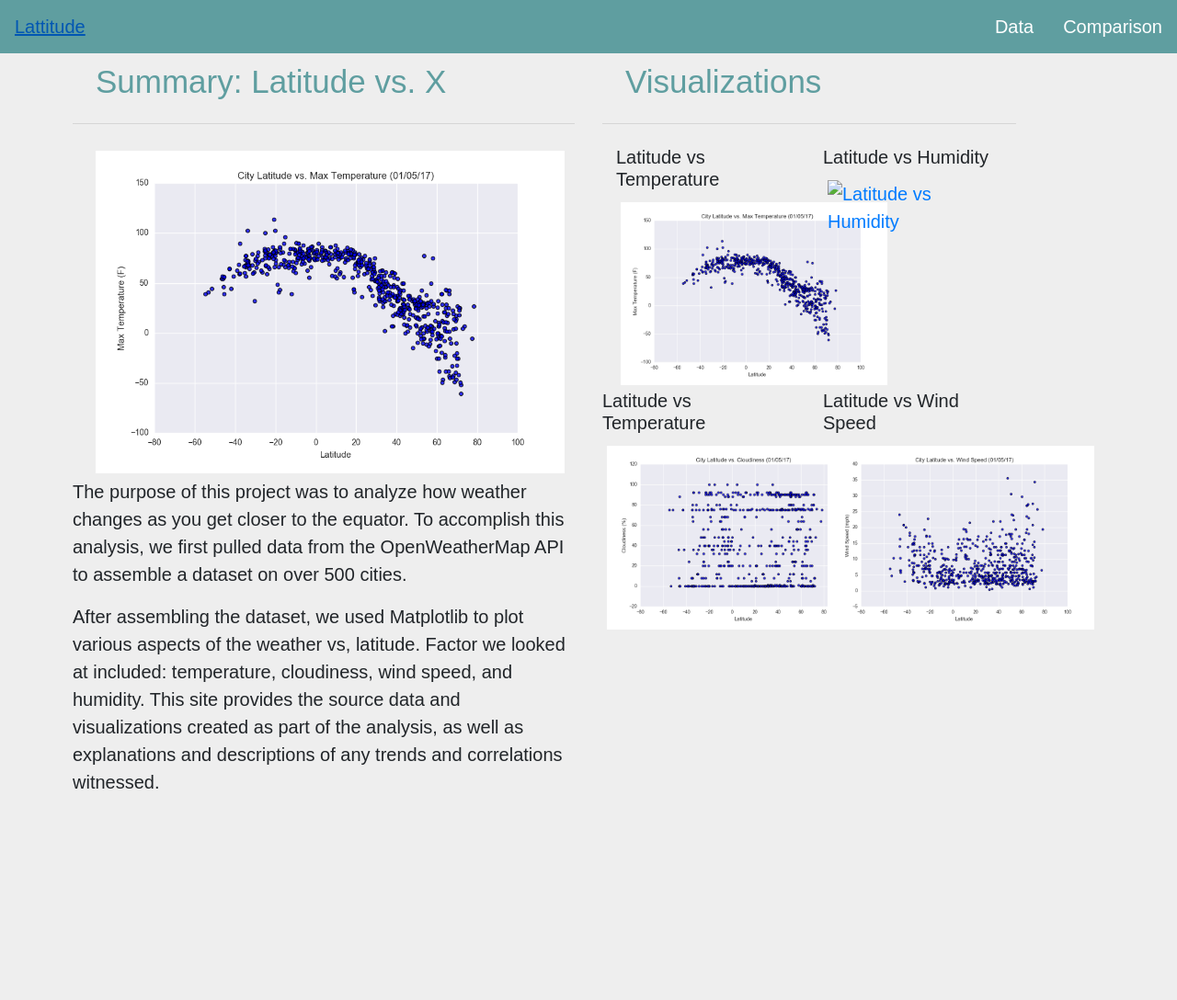
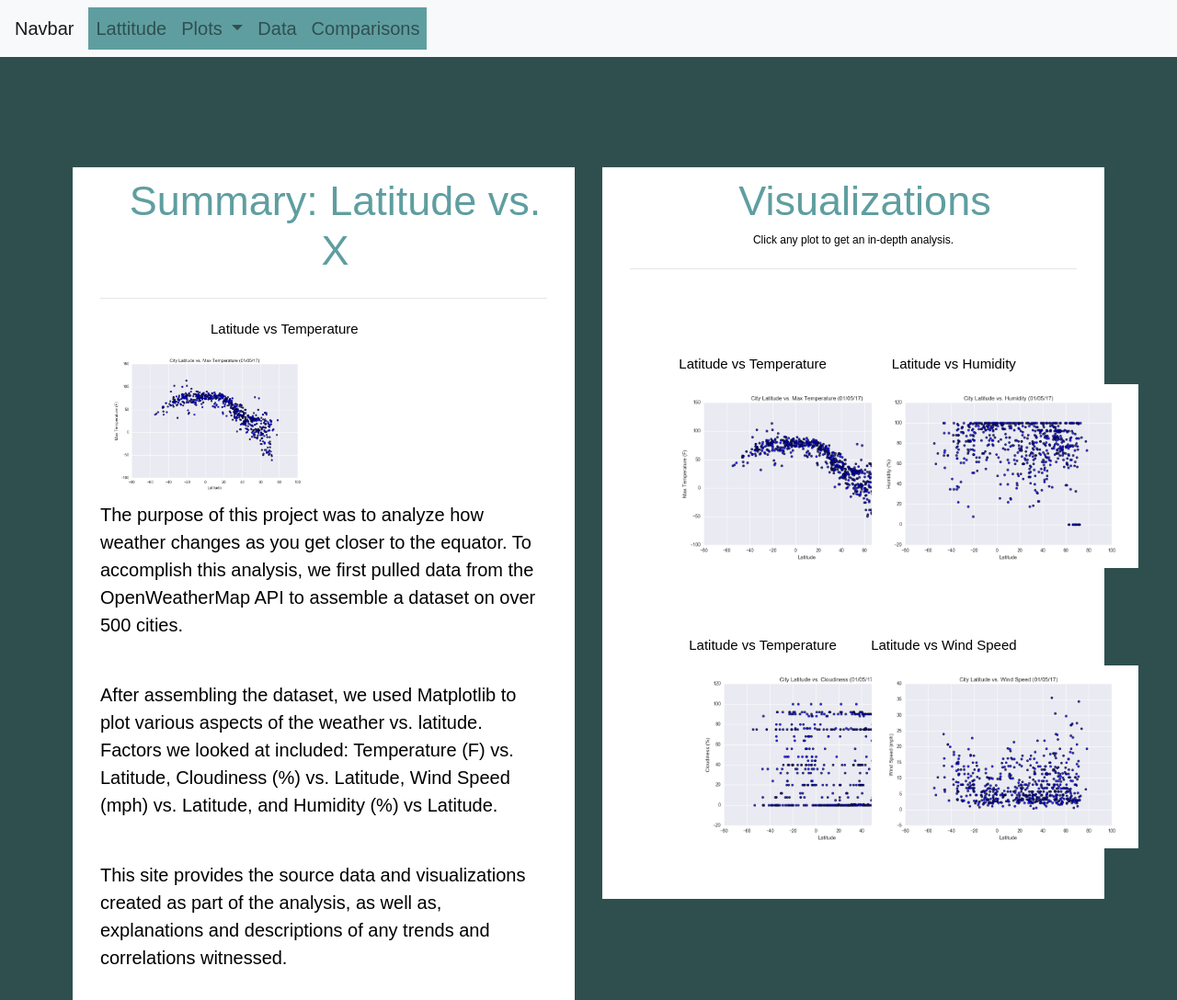
Before and after one commit to melindaeudy/Web-Design-Challenge, a plain HTML site: page index.html in a window 1280 px wide. Shown: the whole page at 92% size. Before the commit the page ends 892 px from the top, so only its background shows below. Drawn offline with nearby package versions, Linux system fonts and the light colour scheme; files that its build step writes are made by us from their sources.

Commit message:
landing page completed

```diff
--- a/Styles/style.css
+++ b/Styles/style.css
@@ -22,15 +22,7 @@ li a {
 body {
   font-family: sans-serif;
   font-size: 20px;
-  background-color:#eee;
-}
-
-.main-image {
-  margin-left: auto;
-  margin-right: auto;
-  float: left;
-  padding-left: 25px;
-  padding-right: 15px;
+  background-color:darkslategray;
 }
 
 h1 {
@@ -42,32 +34,50 @@ h1 {
 
 h2 {
   padding-left: 25px;
-  font-size: 15px;
+  font-size: 45px;
+  color: cadetblue;
+  text-align: center;
 }
 
 h3 {
-  font-size: 20px;
+  font-size: 15px;
+  text-align: center;
 }
 
-.content {
-  width:90%;
-  margin: 10px auto;
+h4 {
+  font-size: 15px;
+  padding-left: 120px;
 }
 
-.main-image {
-  padding-left: 25px;
-  padding-right: 15px;
-  float: left;
-  width: 550px;
-
-}
-
-.text-left {
-  color: cadetblue;
-  font-size: 35px;
+h5 {
+  font-size: 12px;
+  text-align: center;
 }
 
 img {
   padding: 5px;
   width: 300px;
 }
+
+.box {
+  margin-top: 50px;
+  margin-bottom: 20px;
+  padding: 10px 30px 10px;
+  color: black;
+  background-color: white;
+
+}
+
+.row {
+  width: 90%;
+  margin: 20px auto;
+  padding-top: 50px;
+}
+
+.visual-container {
+  display: flex;
+  flex-wrap: wrap;
+}
+.visual-container .image {
+  width: 50%;
+}
--- a/index.html
+++ b/index.html
@@ -7,58 +7,82 @@
     <link rel="stylesheet" href="https://stackpath.bootstrapcdn.com/bootstrap/4.3.1/css/bootstrap.min.css" integrity="sha384-ggOyR0iXCbMQv3Xipma34MD+dH/1fQ784/j6cY/iJTQUOhcWr7x9JvoRxT2MZw1T" crossorigin="anonymous">
     <link rel="stylesheet" href="Styles/style.css">
     <script src="https://stackpath.bootstrapcdn.com/bootstrap/4.3.1/js/bootstrap.min.js" integrity="sha384-JjSmVgyd0p3pXB1rRibZUAYoIIy6OrQ6VrjIEaFf/nJGzIxFDsf4x0xIM+B07jRM" crossorigin="anonymous"></script>
+    <script src="https://code.jquery.com/jquery-3.3.1.slim.min.js" integrity="sha384-q8i/X+965DzO0rT7abK41JStQIAqVgRVzpbzo5smXKp4YfRvH+8abtTE1Pi6jizo" crossorigin="anonymous"></script>
+    <script src="https://cdnjs.cloudflare.com/ajax/libs/popper.js/1.14.7/umd/popper.min.js" integrity="sha384-UO2eT0CpHqdSJQ6hJty5KVphtPhzWj9WO1clHTMGa3JDZwrnQq4sF86dIHNDz0W1" crossorigin="anonymous"></script>
     <meta name="viewport" content="width=device-width, initial-scale=1">
 
-
-    <link rel="stylesheet" href="style.css">
   </head>
 
   <body>
 
-    <div>
-      <ul>
-        <li style="float:left"><a href = "index.html">Lattitude</a></li>
-        <li><a href="Comparison.html">Comparison</a></li>
-        <li><a href="Data.html">Data</a></li>
+    <nav class="navbar navbar-expand-lg navbar-light bg-light">
+      <a class="navbar-brand" href="#">Navbar</a>
+      <button class="navbar-toggler" type="button" data-toggle="collapse" data-target="#navbarNavDropdown" aria-controls="navbarNavDropdown" aria-expanded="false" aria-label="Toggle navigation">
+        <span class="navbar-toggler-icon"></span>
+      </button>
+      <div class="collapse navbar-collapse" id="navbarNavDropdown">
+        <ul class="navbar-nav">
+          <li class = "nav-item" style="float:left"><a class ="nav-link" href = "index.html">Lattitude</a></li>
+          <li class="nav-item dropdown">
+            <a class="nav-link dropdown-toggle" href="#" id="navbarDropdownMenuLink" data-toggle="dropdown" aria-haspopup="true" aria-expanded="false">
+              Plots
+            </a>
+            <div class="dropdown-menu" aria-labelledby="navbarDropdownMenuLink">
+              <a class="dropdown-item" href="Visualizations/maxtemperature.html">Max Temperature</a>
+              <a class="dropdown-item" href="Visualizations/humidity.html">Humidity</a>
+              <a class="dropdown-item" href="Visualizations/cloudiness.html">Cloudiness</a>
+              <a class="dropdown-item" href="Visualizations/windspeed.html">Wind Speed</a>
+            </div>
+          <li class="nav-item"><a class="nav-link" href="Visualizations/Data.html" target="_blank">Data</a></li>
+          <li class="nav-item"><a class="nav-link" href="Visualizations/Comparisons.html" target="_blank">Comparisons</a></li>
+          </li>
         </ul>
       </div>
-
-    <div class="row content">
-      <div class="col-sm-12 col-md-6 col-lg-6">
-          <h2 class="text-left">Summary: Latitude vs. X</h2>
+    </nav>
+    <div class="visual-container">
+      <div class="row">
+        <div class="col-md-6 col-md-6 col-sm-6">
+          <div class="box" style="padding-bottom: 15px;">
+            <h2>Summary: Latitude vs. X</h2>
             <hr class="my-4">
-          <img src="assets/images/Fig1.png" alt="Latitude vs Temperature" class="main-image">
-          <p>The purpose of this project was to analyze how weather changes as you get closer to the equator. To accomplish this analysis, we first pulled data from the OpenWeatherMap API to assemble a dataset on over 500 cities.</p>
-          <p>After assembling the dataset, we used Matplotlib to plot various aspects of the weather vs, latitude. Factor we looked at included: temperature, cloudiness, wind speed, and humidity. This site provides the source data and visualizations created as part of the analysis, as well as explanations and descriptions of any trends and correlations witnessed.</p>
+            <h4>Latitude vs Temperature</h3>
+            <img src="assets/images/Fig1.png" alt="Latitude vs Temperature" class="main image">
+            <p>The purpose of this project was to analyze how weather changes as you get closer to the equator. To accomplish this analysis, we first pulled data from the OpenWeatherMap API to assemble a dataset on over 500 cities.</p></br>
+            <p>After assembling the dataset, we used Matplotlib to plot various aspects of the weather vs. latitude. Factors we looked at included: Temperature (F) vs. Latitude, Cloudiness (%) vs. Latitude, Wind Speed (mph) vs. Latitude, and Humidity (%) vs Latitude.</p></br>
+            <p>This site provides the source data and visualizations created as part of the analysis, as well as, explanations and descriptions of any trends and correlations witnessed.</p>
+          </div>
         </div>
 
-      <div class="col-md-12 col-lg-5" >
+        <div class="col-md-6 col-md-6" >
           <div class="box">
-          <h2 class="text-left">Visualizations</h2>
+            <h2>Visualizations</h2>
+            <h5>Click any plot to get an in-depth analysis.</h5>
             <hr class="my-4">
-          <div class="container">
-              <div class="row" style="padding-bottom: 70px;">
+              <div class="visual-container">
+                <div class="row">
                   <div class="col-6">
                     <h3>Latitude vs Temperature</h3>
-                  <a href="maxtemperature.html">
-                  <img src="assets/images/Fig1.png" class="left-thumbnail" alt="Latitude vs Temperature"></a>
+                    <a href="maxtemperature.html" target="_blank">
+                    <img src="assets/images/Fig1.png" class="left-thumbnail" alt="Temperature vs. Latitude"></a>
                   </div>
                     <div class="col-6">
                       <h3>Latitude vs Humidity</h3>
-                <a href="humidity.html">
-                <img src="assets/
-                images/Fig2.png" class="right-thumbnail" alt="Latitude vs Humidity"></a>
+                      <a href="humidity.html" target="_blank">
+                      <img src="assets/images/Fig2.png" class="right-thumbnail" alt="Humidity vs. Latitude"></a>
                     </div>
-              <div class="row" style="padding-bottom: 70px;">
+                      <div class="row">
                         <div class="col-6">
                           <h3>Latitude vs Temperature</h3>
-                  <a href="cloudiness.html">
-                  <img src="assets/images/Fig3.png" class="left-thumbnail" alt="Latitude vs Temperature"></a>
+                          <a href="cloudiness.html" target="_blank">
+                          <img src="assets/images/Fig3.png" class="left-thumbnail" alt="Cloudiness vs. Latitude"></a>
                         </div>
                           <div class="col-6">
                             <h3>Latitude vs Wind Speed</h3>
-                  <a href="windspeed.html">
-                  <img src="assets/images/Fig4.png" class="right-thumbnail" alt="Latitude vs Wind Speed"></a>
+                            <a href="windspeed.html" target="_blank">
+                            <img src="assets/images/Fig4.png" class="right-thumbnail" alt="Wind Speed vs. Latitude"></a>
+                          </div>
+                      </div>
+                  </div>
               </div>
           </div>
         </div>
```
Also changed, not shown: Visualizations/Comparisons.html (added, +59 -0 lines), Visualizations/Data.html (added), Visualizations/cloudiness.html (added), Visualizations/humidity.html (added), Visualizations/maxtemperature.html (added), Visualizations/windspeed.html (added). Lines whose indentation alone changed are shown as unchanged.
